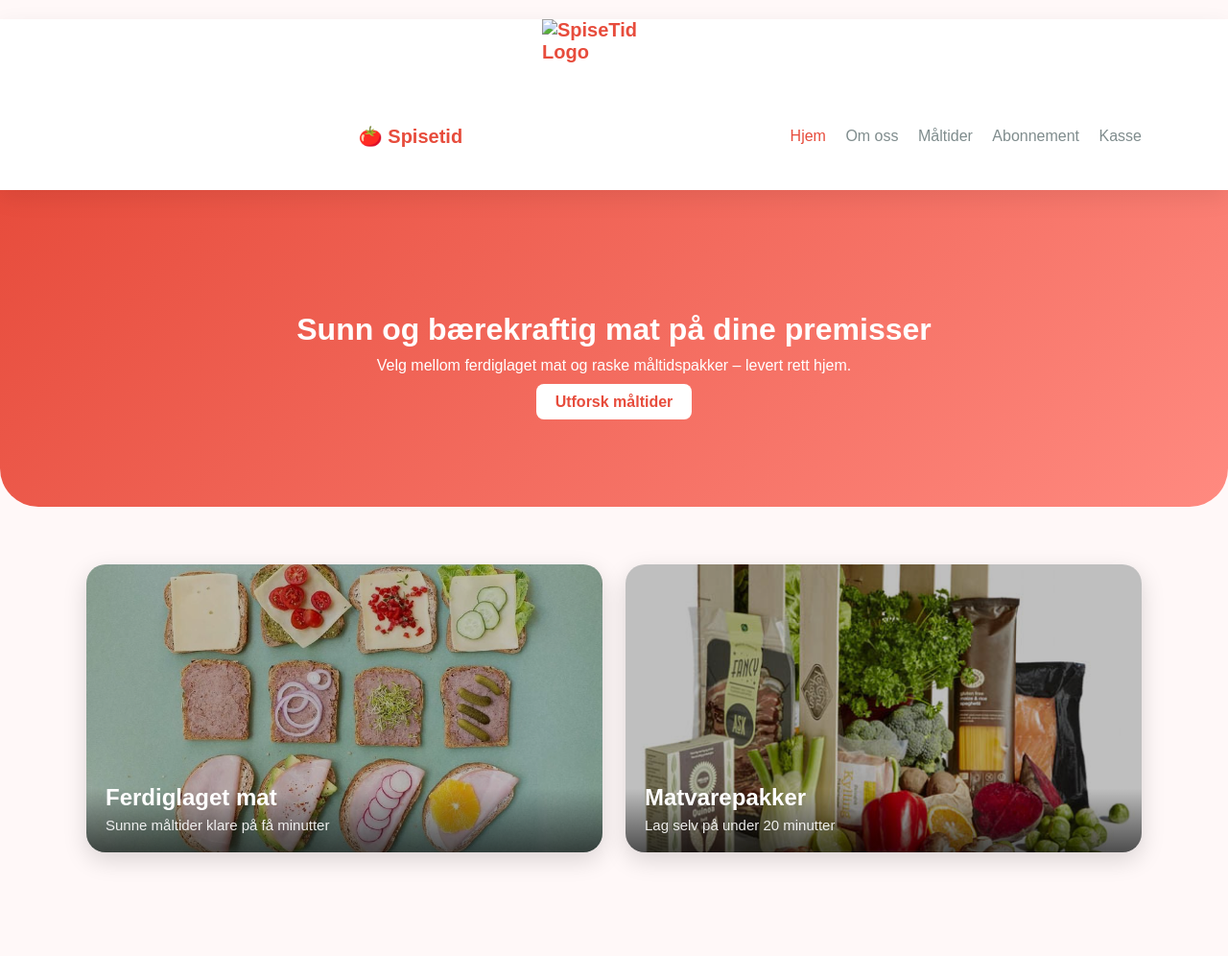
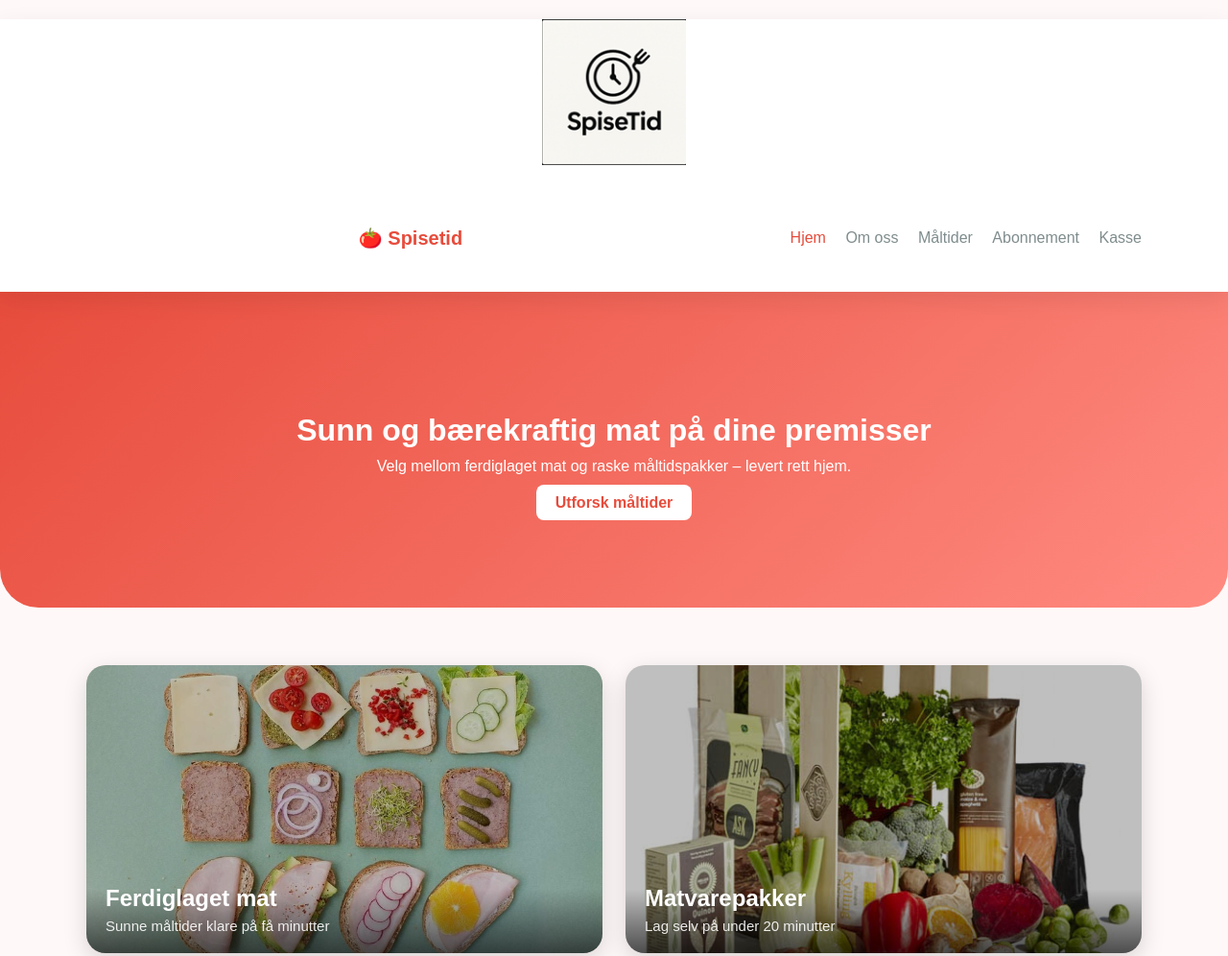
Before and after one commit to Loballss/INF2, a plain HTML site: page index.html in a window 1280 px wide. Shown: the top 996 px of the page at 96% size. Drawn offline with Linux system fonts and the light colour scheme.

Commit message:
Update index.html

```diff
--- a/index.html
+++ b/index.html
@@ -8,7 +8,7 @@
 </head>
 <body>
   <header class="navbar">
-    <img src="images/logo.jpg" alt="SpiseTid Logo" class="logo">
+    <img src="images/logo.png" alt="SpiseTid Logo" class="logo">
     <div class="container nav-inner">
       <a href="index.html" class="logo">🍅 Spisetid</a>
       <nav>
```
